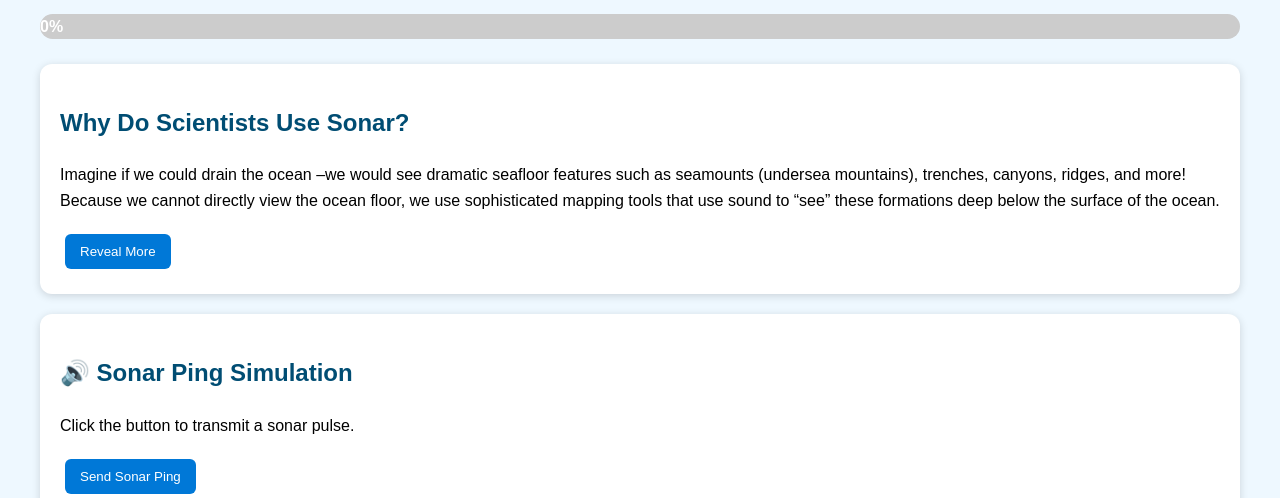
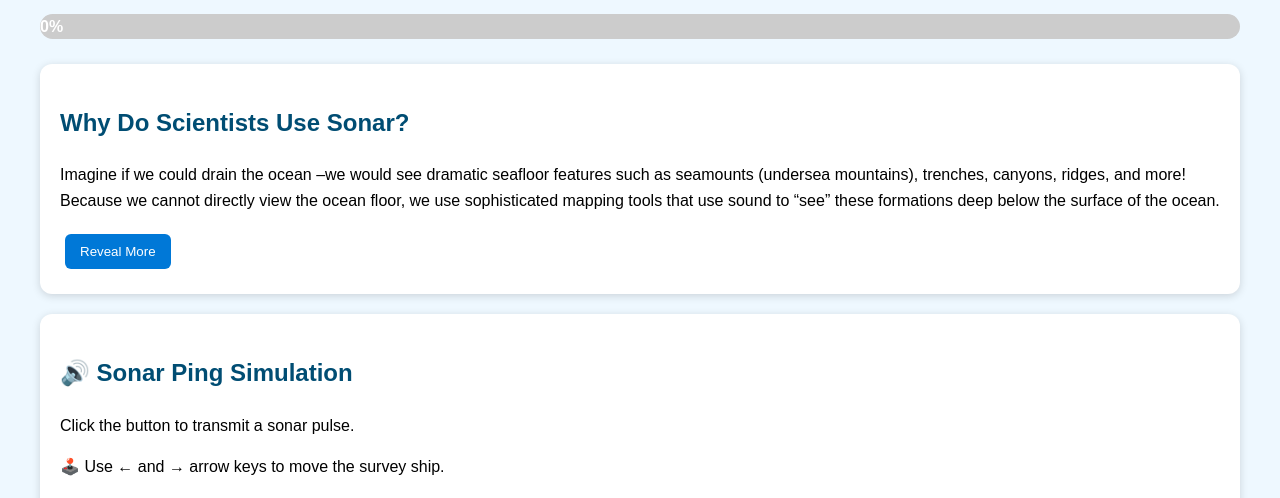
Before and after one commit to maxbowman14/sonar, a plain HTML site: page index.html in a window 1280 px wide. Shown: the part 100-598 px from the top of the page. Drawn offline with Linux system fonts and the light colour scheme.

Commit message:
Update index.html

```diff
--- a/index.html
+++ b/index.html
@@ -256,7 +256,9 @@ SONAR, short for SOund NAvigation and Ranging, is a tool used to explore the oce
 <h2>🔊 Sonar Ping Simulation</h2>
 
 <p>Click the button to transmit a sonar pulse.</p>
-
+<p>
+🕹️ Use ← and → arrow keys to move the survey ship.
+</p>
 <button onclick="sendPing();completeStep(1);">
 Send Sonar Ping
 </button>
```
